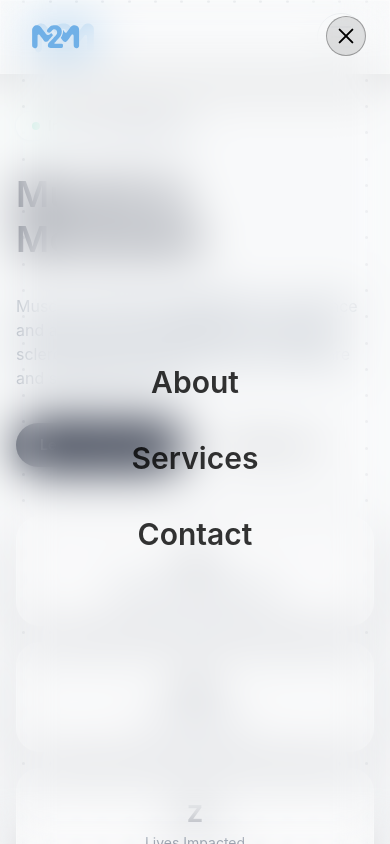
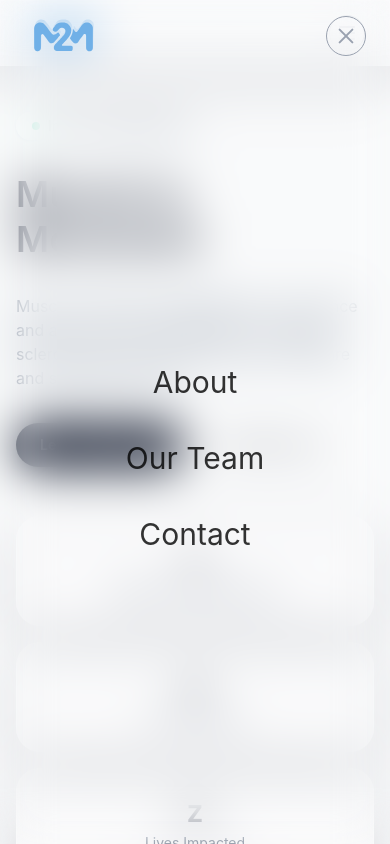
Before and after one commit to m2m-ubcbest/M2M-Website, a Next.js app: page / in a window 390 px wide. Both pictures are taken after a click on the button "Open navigation menu". Shown: the top 844 px of the page. Built offline with nearby package versions, Linux system fonts and the light colour scheme.

Commit message:
navbar changes

```diff
--- a/src/app/globals.css
+++ b/src/app/globals.css
@@ -6,8 +6,11 @@
 }
 
 @layer components {
-  .glass-panel {
+  .glass-panel-xs {
     @apply rounded-3xl border border-white/25 bg-white/10 backdrop-blur-xs shadow-glass;
+  }
+  .glass-panel-md {
+    @apply rounded-3xl border border-white/25 bg-white/10 backdrop-blur-md shadow-glass;
   }
 
   .glass-card {
--- a/src/components/footer.tsx
+++ b/src/components/footer.tsx
@@ -14,7 +14,7 @@
  */
 export default function Footer() {
   return (
-    <footer className="relative z-30 mt-6 py-6 text-center text-sm  text-gray-500 border-t border-gray-200 glass-panel rounded-none">
+    <footer className="relative z-30 mt-6 py-6 text-center text-sm  text-gray-500 border-t border-gray-200 glass-panel-xs rounded-none">
       Insert footer here
     </footer>
   );
--- a/src/components/navbar.tsx
+++ b/src/components/navbar.tsx
@@ -105,7 +105,7 @@ export default function Navbar() {
 
   return (
     <>
-      <nav className="fixed xl:top-6 left-1/2 z-50 flex w-full xl:w-max-6xl xl:max-w-6xl -translate-x-1/2 items-center justify-between xl:rounded-full overflow-hidden border border-white/50 bg-white/10 px-6 py-3 shadow-[0_8px_32px_rgba(0,0,0,0.2)] backdrop-blur-md transition-all duration-300">
+      <nav className="fixed xl:top-6 left-1/2 z-50 flex w-full xl:w-max-6xl xl:max-w-6xl -translate-x-1/2 items-center justify-between xl:rounded-full overflow-hidden border px-6 py-3 glass-panel-md rounded-none transition-all duration-300">
         <Link href="/" className="flex items-center space-x-2">
           <img src="/m2m-logo.svg" alt="M2M Logo" className="max-h-10" />
         </Link>
@@ -125,13 +125,13 @@ export default function Navbar() {
         <button
           type="button"
           onClick={handleOpenMenu}
-          className="relative flex h-12 w-12 items-center justify-center rounded-full border border-gray-300 bg-white/10 text-white outline-none transition hover:bg-white/20 focus-visible:ring-2 focus-visible:ring-white focus-visible:ring-offset-2 focus-visible:ring-offset-slate-900 md:hidden"
+          className="group relative flex h-9 w-9 items-center justify-center rounded-full border border-gray-300 bg-white/25 hover: text-white outline-none transition  md:hidden hover:cursor-pointer hover:border-[#90BFFF] hover:scale-105"
           aria-label="Open navigation menu"
           aria-expanded={isMenuOpen}
         >
-          <span className="absolute h-0.5 w-5 -translate-y-2.5 rounded-full bg-gray-300 transition-transform duration-300" />
-          <span className="absolute h-0.5 w-5 rounded-full bg-gray-300 transition-opacity duration-300" />
-          <span className="absolute h-0.5 w-5 translate-y-2.5 rounded-full bg-gray-300 transition-transform duration-300" />
+          <span className="absolute h-0.5 w-4 rounded-full bg-gray-300 transition-all duration-300 group-hover:bg-[#90BFFF] -translate-y-1.5" />
+          <span className="absolute h-0.5 w-4 rounded-full bg-gray-300 transition-all duration-300 group-hover:bg-[#90BFFF]" />
+          <span className="absolute h-0.5 w-4 rounded-full bg-gray-300 transition-all duration-300 group-hover:bg-[#90BFFF] translate-y-1.5" />
         </button>
       </nav>
 
@@ -146,20 +146,20 @@ export default function Navbar() {
               onClick={handleNavigate}
               className="flex items-center"
             >
-              <img src="/m2m-logo.svg" alt="M2M" className="max-h-8" />
+              <img src="/m2m-logo.svg" alt="M2M" className="max-h-10" />
             </Link>
             <button
               type="button"
               onClick={handleCloseMenu}
-              className="relative flex h-10 w-10 items-center justify-center rounded-full border border-black/30 bg-black/10 text-black transition hover:bg-white/20 focus-visible:ring-2 focus-visible:ring-white focus-visible:ring-offset-2 focus-visible:ring-offset-slate-900"
+              className="group relative flex h-10 w-10 items-center justify-center rounded-full border border-gray-400 transition    hover:bg-white/20 hover:border-[#90BFFF] hover:scale-105"
               aria-label="Close navigation menu"
             >
-              <span className="absolute h-0.5 w-5 rotate-45 rounded-full bg-current" />
-              <span className="absolute h-0.5 w-5 -rotate-45 rounded-full bg-current" />
+              <span className="absolute h-0.5 w-5 rotate-45 rounded-full bg-gray-400 transition-all duration-300 group-hover:bg-[#90BFFF]" />
+              <span className="absolute h-0.5 w-5 -rotate-45 rounded-full bg-gray-400 transition-all duration-300 group-hover:bg-[#90BFFF]" />
             </button>
           </div>
 
-          <div className="flex flex-1 flex-col items-center justify-center gap-10 px-6 text-center text-3xl font-semibold">
+          <div className="flex flex-1 flex-col items-center justify-center gap-10 px-6 text-center text-3xl">
             {navLinks.map((link, index) => (
               <Link
                 key={link.href}
--- a/src/data/navlinks.ts
+++ b/src/data/navlinks.ts
@@ -1,5 +1,5 @@
 export const navLinks = [
   { href: "/about", label: "About" },
-  { href: "/services", label: "Services" },
+  { href: "/team", label: "Our Team" },
   { href: "/contact", label: "Contact" },
 ];
--- a/src/features/home/feature-card.tsx
+++ b/src/features/home/feature-card.tsx
@@ -30,7 +30,7 @@ export function FeatureSection({
   return (
     <section ref={sectionRef} className="section-shell">
       <div
-        className={`section-inner relative overflow-hidden glass-panel p-8 sm:p-10 lg:grid lg:grid-cols-[1.2fr_1fr] lg:gap-14 ${
+        className={`section-inner relative overflow-hidden glass-panel-xs p-8 sm:p-10 lg:grid lg:grid-cols-[1.2fr_1fr] lg:gap-14 ${
           reverse ? "lg:[&>*:first-child]:order-2" : ""
         }`}
       >
--- a/src/features/home/full-banner.tsx
+++ b/src/features/home/full-banner.tsx
@@ -11,7 +11,7 @@ export function FullBanner({ sectionRef }: FullBannerProps) {
   return (
     <section
       ref={sectionRef}
-      className="full-bleed glass-panel px-4 py-12 sm:px-10 sm:py-20 rounded-none"
+      className="full-bleed glass-panel-xs px-4 py-12 sm:px-10 sm:py-20 rounded-none"
     >
       <div className="section-inner mx-auto flex w-full flex-col items-center text-center">
         <div className="mx-auto max-w-3xl space-y-4">
--- a/src/features/home/water-drop-grid.tsx
+++ b/src/features/home/water-drop-grid.tsx
@@ -24,7 +24,7 @@ const computeGridSettings = (
   const baseHeight = Math.max(480, viewportHeight);
   const density =
     baseWidth < 640
-      ? 0.003
+      ? 0.001
       : baseWidth < 1024
       ? 0.00105
       : baseWidth < 1600
```
